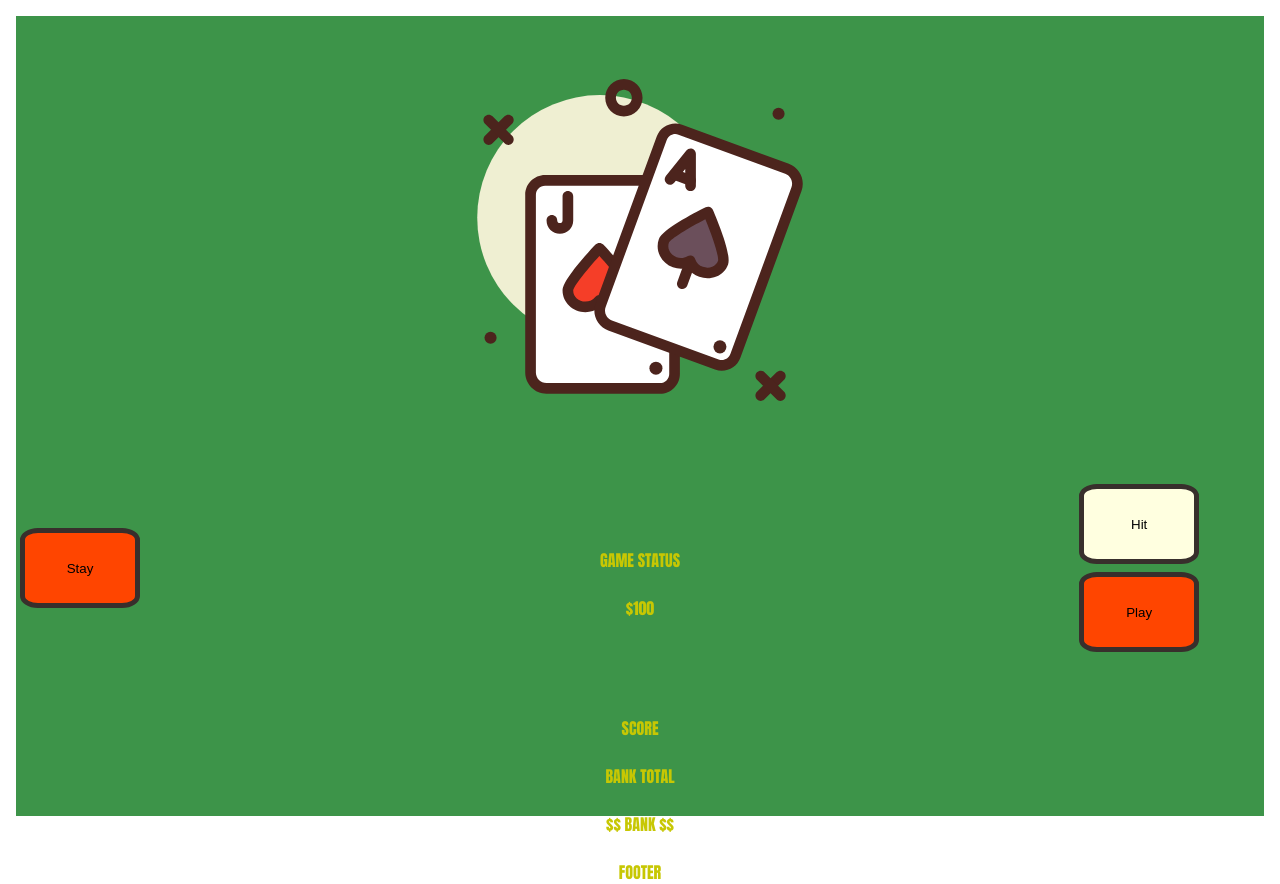
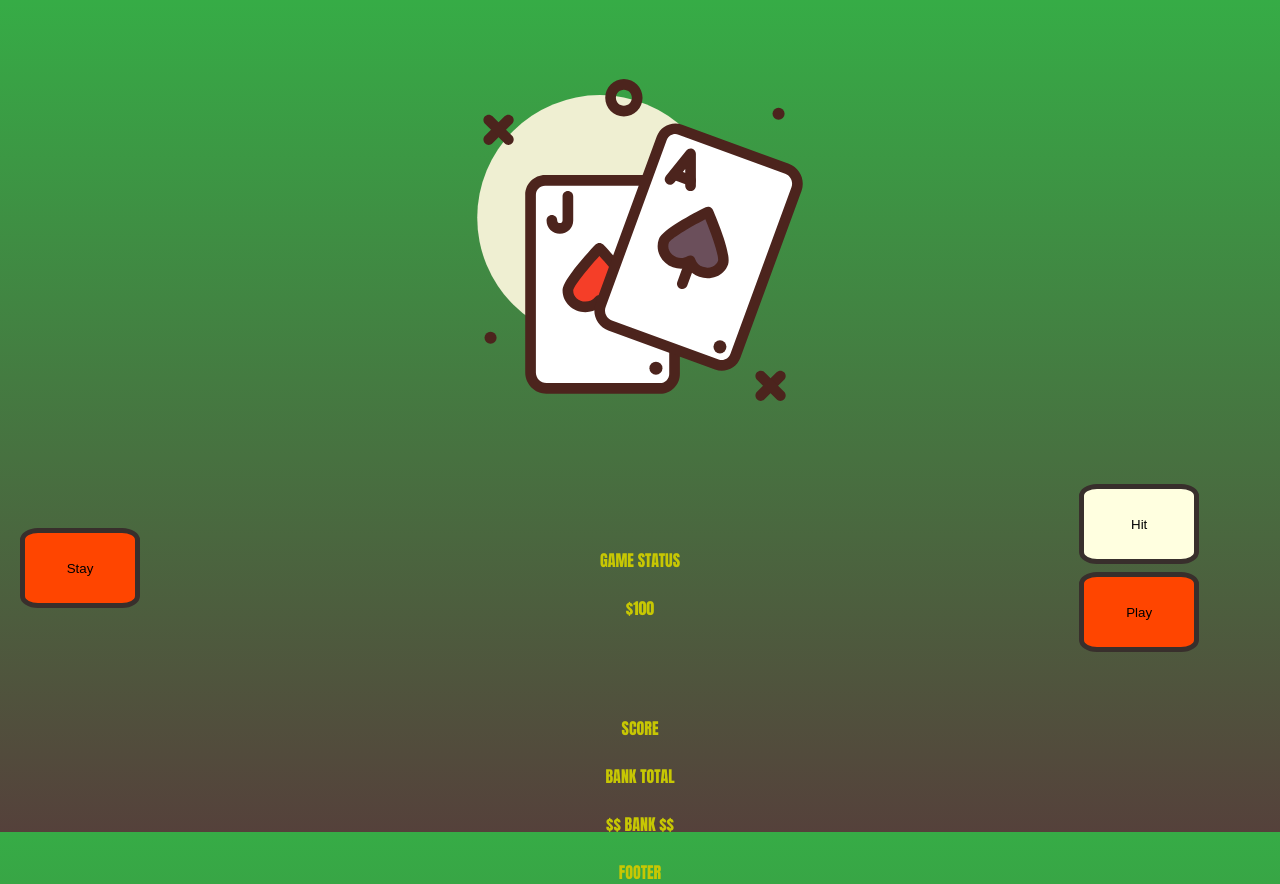
Before and after one commit to anami-sf/blackjack-v2, a plain HTML site: page index.html in a window 1280 px wide. Drawn offline with nearby package versions, Linux system fonts and the light colour scheme.

Commit message:
Add gradient background

```diff
--- a/css/style.css
+++ b/css/style.css
@@ -2,6 +2,7 @@ body {
     font-family: Impact, Haettenschweiler, 'Arial Narrow Bold', sans-serif;
     width: 100vw;
     color: rgb(199, 199, 3);
+    background-image: linear-gradient(rgb(54, 172, 70), rgb(85, 65, 59))
 }
 
 .grid-container {
@@ -19,7 +20,7 @@ body {
     "v bankTotal x"
     "y bank i"
     "ftr ftr ftr";
-    background-color: rgb(61, 148, 73);
+    //background-color: rgb(61, 148, 73);
     box-sizing: border-box;
 }
 
```
